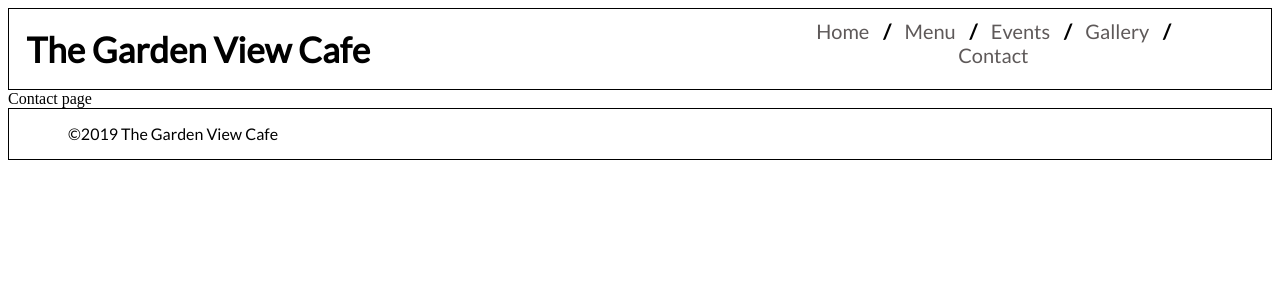
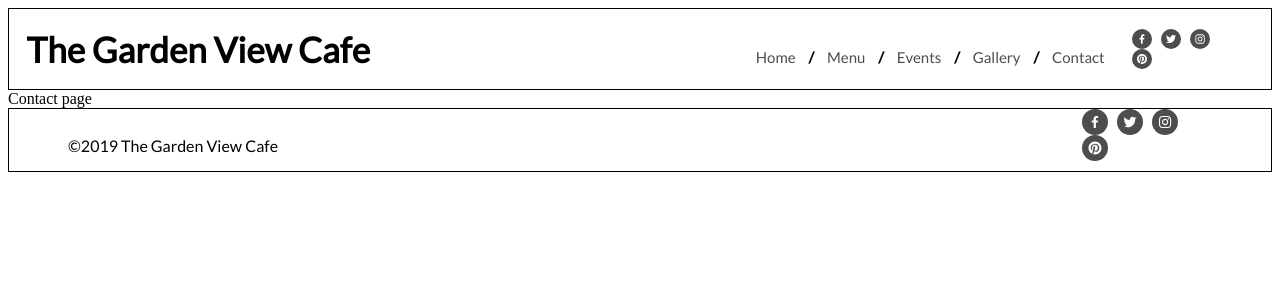
Before and after one commit to CallumMcFadgen/garden-view-cafe, a React (Create React App) app: page /ContactPage in a window 1280 px wide. Shown: the top 300 px of the page. Built offline with nearby package versions, Linux system fonts and the light colour scheme.

Commit message:
social media icon pack imported, icons added to header and footer, icons given active social media links

```diff
--- a/package.json
+++ b/package.json
@@ -31,5 +31,8 @@
       "last 1 firefox version",
       "last 1 safari version"
     ]
+  },
+  "devDependencies": {
+    "react-social-icons": "^4.1.0"
   }
 }
--- a/public/css/style.css
+++ b/public/css/style.css
@@ -1,19 +1,19 @@
 /* NavBar/Header Styling */
 
-.navbar-links {
+.links-ui {
   text-align: center;
-  left: 33%;
+  left: 28%;
   width: 30%;
   position: relative;
-  display: inline-block
+  display: inline-block;
 }
 
 .link {
-  color: rgb(94, 89, 89);
+  color: #4d4d4d;
   text-decoration: none;
   text-align: center;
   font-family: "Lato", sans-serif;
-  font-size: 20px;
+  font-size: 15px;
   font-weight: 400;
 }
 
@@ -21,13 +21,13 @@
   color: black;
   text-decoration: none;
   font-family: "Lato", sans-serif;
-    font-size: 20px;
+  font-size: 15px;
   font-weight: 400;
 }
 
 .navbar-spacers {
   font-family: "Lato", sans-serif;
-  font-size: 20px;
+  font-size: 15px;
   font-weight: 700;
   word-spacing: 10px;
   color: black;
@@ -38,7 +38,7 @@
   border: thin black solid;
 }
 
-.header-title{
+.header-title {
   font-family: "Lato", sans-serif;
   font-size: 35px;
   font-weight: 700;
@@ -50,15 +50,24 @@
   text-decoration: none;
 }
 
+.header-sm-icons-ui {
+  position: relative;
+  display: inline-block;
+  width: 8%;
+  left: 29%;
+}
 
+.header-sm-icon-spacing {
+  word-spacing: 3px;
+}
 
 /* Footer Styling */
 
-.footer-ui{
+.footer-ui {
   border: thin black solid;
 }
 
-.copyright-ui{
+.copyright-ui {
   font-family: "Lato", sans-serif;
   width: 20%;
   text-align: center;
@@ -68,11 +77,21 @@ border: thin black solid;
   line-height: 50px;
 }
 
-.copyright-text{
+.copyright-text {
   font-size: 5px;
   font-weight: 200;
   position: relative;
   display: inline-block;
   text-decoration: none;
+}
 
+.footer-sm-icons-ui {
+  position: relative;
+  display: inline-block;
+  width: 10%;
+  left: 65%;
 }
+
+.footer-sm-icon-spacing {
+  word-spacing: 5px;
+}
--- a/src/components/HomePage.jsx
+++ b/src/components/HomePage.jsx
@@ -1,4 +1,6 @@
 import React, { Component } from 'react';
+import ReactDOM from 'react-dom';
+
 
 class HomePage extends Component {
     render() {
@@ -6,6 +8,7 @@ class HomePage extends Component {
         <div>
           <h1>Welcome</h1>
           <br/>
+
           <br/>
           <br/>
           <br/>
@@ -18,4 +21,5 @@ class HomePage extends Component {
 
 
 
+
   export default HomePage;
--- a/src/components/footer-components/Footer.jsx
+++ b/src/components/footer-components/Footer.jsx
@@ -1,16 +1,29 @@
 import React, { Component } from 'react';
+import ReactDOM from 'react-dom';
+import { SocialIcon } from 'react-social-icons';
 
 class Footer extends Component {
-    render() {
-      return (
-        <footer className ="footer-ui">
+  render() {
+    return (
+      <footer className="footer-ui">
+        <div>
           <div className="copyright-ui">
-            <span classname ="copyright-text">©2019 The Garden View Cafe</span>
+            <span classname="copyright-text">©2019 The Garden View Cafe</span>
           </div>
-        </footer>
-      )
-    }
+          <div className="footer-sm-icons-ui" >
+            <SocialIcon network="facebook" url ="https://www.facebook.com" style={{ height: 26, width: 26 }} bgColor="#4d4d4d" />
+            <span className="footer-sm-icon-spacing">  </span>
+            <SocialIcon network="twitter" url="https://twitter.com" style={{ height: 26, width: 26 }} bgColor="#4d4d4d" />
+            <span className="footer-sm-icon-spacing">  </span>
+            <SocialIcon network="instagram" url="https://www.instagram.com" style={{ height: 26, width: 26 }} bgColor="#4d4d4d" />
+            <span className="footer-sm-icon-spacing">  </span>
+            <SocialIcon network="pinterest" url="https://www.pinterest.nz" style={{ height: 26, width: 26 }} bgColor="#4d4d4d" />
+          </div>
+        </div>
+      </footer>
+    )
   }
+}
 
 
   export default Footer;
--- a/src/components/header-components/NavBar.jsx
+++ b/src/components/header-components/NavBar.jsx
@@ -1,6 +1,6 @@
 import React, { Component } from 'react';
 import { Link } from 'react-router-dom';
-
+import { SocialIcon } from 'react-social-icons';
 
 class NavBar extends Component {
   render() {
@@ -9,7 +9,7 @@ class NavBar extends Component {
         <div className="header-title">
           The Garden View Cafe
         </div>
-        <div className="navbar-links">
+        <div className="links-ui">
           <span><Link className ="link" to="">Home</Link></span>
           <span className="navbar-spacers"> / </span>
           <span><Link className ="link" to="./MenuPage" >Menu</Link></span>
@@ -20,6 +20,15 @@ class NavBar extends Component {
           <span className="navbar-spacers"> / </span>
           <span><Link className ="link" to="./ContactPage">Contact</Link></span>
         </div>
+        <div className="header-sm-icons-ui">
+            <SocialIcon network="facebook" url ="https://www.facebook.com"  style={{ height: 20, width: 20 }} bgColor="#4d4d4d" />
+            <span className="footer-sm-icon-spacing">  </span>
+            <SocialIcon network="twitter" url="https://twitter.com" style={{ height: 20, width: 20 }} bgColor="#4d4d4d" />
+            <span className="footer-sm-icon-spacing">  </span>
+            <SocialIcon network="instagram" url="https://www.instagram.com" style={{ height: 20, width: 20 }} bgColor="#4d4d4d" />
+            <span className="footer-sm-icon-spacing">  </span>
+            <SocialIcon network="pinterest" url="https://www.pinterest.nz" style={{ height: 20, width: 20 }} bgColor="#4d4d4d" />
+        </div>
       </header>
     )
   }
```
Also changed, not shown: 1 other file (tests, documents, lock files or other folders). Lines whose indentation alone changed are shown as unchanged.
